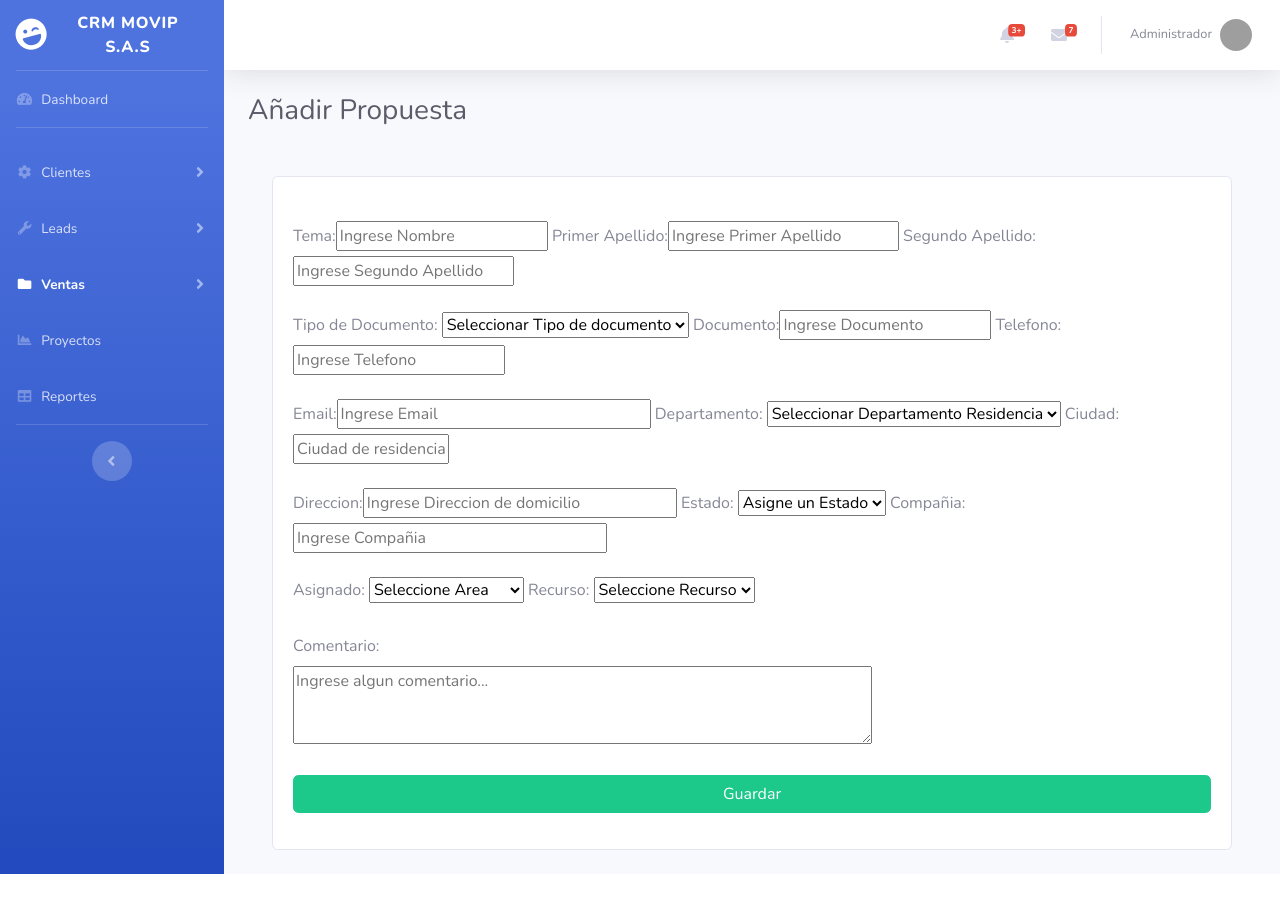
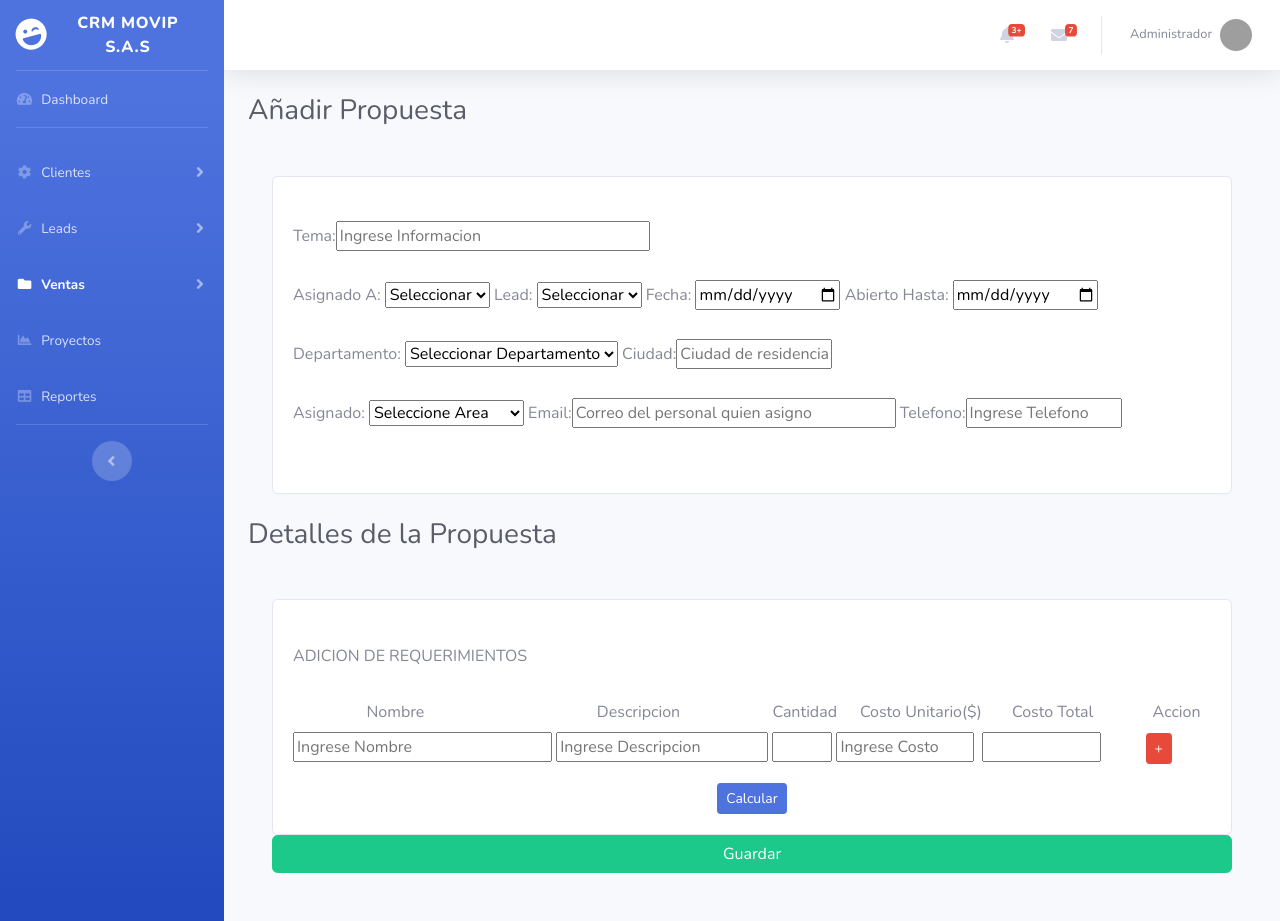
Before and after one commit to jsebastianrincon/ModuloCRM_ProyectoFinal, a PHP site: page /propuestas.php in a window 1280 px wide. Before the commit the page ends 874 px from the top, so only its background shows below. Run offline with PHP 8.4, Linux system fonts and the light colour scheme; a user stored in the database is signed in; some libraries are stand-ins or nearby versions; grey boxes are pictures that could not be loaded.

Commit message:
Adicion gestion de ventas-correccion en ventas

```diff
--- a/AñadirLead.php
+++ b/AñadirLead.php
@@ -114,6 +114,7 @@ $tipo_usuario = $_SESSION['tipo_usuario'];
             <div class="bg-white py-2 collapse-inner rounded">
 
               <a class="collapse-item" href="propuestas.php">Añadir Propuesta</a>
+              <a class="collapse-item" href="gestionaventas.php">Gestionar Ventas</a>
 
             </div>
           </div>
--- a/Gestionalead.php
+++ b/Gestionalead.php
@@ -115,6 +115,7 @@ $tipo_usuario = $_SESSION['tipo_usuario'];
             <div class="bg-white py-2 collapse-inner rounded">
 
               <a class="collapse-item" href="propuestas.php">Añadir Propuesta</a>
+              <a class="collapse-item" href="gestionaventas.php">Gestionar Ventas</a>
 
             </div>
           </div>
--- a/Historial.php
+++ b/Historial.php
@@ -117,7 +117,7 @@ $tipo_usuario = $_SESSION['tipo_usuario'];
             <div class="bg-white py-2 collapse-inner rounded">
 
               <a class="collapse-item" href="propuestas.php">Añadir Propuesta</a>
-
+              <a class="collapse-item" href="gestionaventas.php">Gestionar Ventas</a>
             </div>
           </div>
         </li>
--- a/principal.php
+++ b/principal.php
@@ -108,7 +108,7 @@ $tipo_usuario = $_SESSION['tipo_usuario'];
             <div class="bg-white py-2 collapse-inner rounded">
 
               <a class="collapse-item" href="propuestas.php">Añadir Propuesta</a>
-              <a class="collapse-item" href="login.html">Listar Ventas</a>
+              <a class="collapse-item" href="gestionaventas.php">Gestionar Ventas</a>
 
 
             </div>
--- a/propuestas.php
+++ b/propuestas.php
@@ -119,6 +119,7 @@ $tipo_usuario = $_SESSION['tipo_usuario'];
             <div class="bg-white py-2 collapse-inner rounded">
 
               <a class="collapse-item" href="propuestas.php">Añadir Propuestas</a>
+              <a class="collapse-item" href="gestionaventas.php">Gestionar Ventas</a>
 
 
             </div>
@@ -342,31 +343,34 @@ $tipo_usuario = $_SESSION['tipo_usuario'];
             <div class="container p-4">
               <div class="group">
                 <div class="card card-body">
-                  <form class="form-contact" action="RegistroLead.php" method='POST'>
+                  <form class="form-contact" action="RegistroPropuesta.php" method='POST'>
                     <div class="form-group" id="responsive-form">
 
                       <br>
-                      <label>Tema: </label><input type="text" size="20" name="nombre_lead" required placeholder="Ingrese Nombre ">
-                      <label>Primer Apellido: </label><input type="text" size="22" name="primer_apellido" placeholder="Ingrese Primer Apellido" required>
-                      <label>Segundo Apellido: </label><input type="text" size="21" name="segundo_apellido" placeholder="Ingrese Segundo Apellido" required>
+                      <label>Tema: </label><input type="text" size="31" name="tema" required placeholder="Ingrese Informacion ">
                       <br>
                       <br>
+                      <label>Asignado A: </label>
+                      <select name="asignado">
+                        <option type="text" size="50" value="Elegir" id="TA">Seleccionar</option>
+                        <option value="lead" id="lead">Lead</option>
+                        <option value="cliente" id="cliente">Cliente</option>
+                      </select>
+                      <label>Lead: </label>
+                      <select name="asignado">
+                        <option type="text" size="30" value="Elegir" id="TA">Seleccionar</option>
+                      </select>
 
-                      <label>Tipo de Documento: </label>
-                      <select name="tipodocumento">
-                        <option type="text" size="30" value="Elegir" id="TD">Seleccionar Tipo de documento</option>
-                        <option value="CC" id="CC">Cedula de Ciudadania</option>
-                        <option value="CE" id="CE">Cedula de Extranjeria</option>
-                        <option value="PA" id="PA">Pasaporte</option>
-                      </select> <label>Documento: </label><input type="text" size="20" name="documento" placeholder="Ingrese Documento" required>
-                      <label>Telefono: </label><input type="text" size="20" name="telefono" placeholder="Ingrese Telefono" required>
+                      <label>Fecha: </label>
+                      <input type="date" size="40" name="fecha_inicio" required>
+
+                      <label>Abierto Hasta: </label>
+                      <input type="date" size="40" name="fecha_final" required>
                       <br>
                       <br>
-                      <label>Email: </label><input type="mail" size="31" name="email" placeholder="Ingrese Email" required>
-
                       <label>Departamento: </label>
                       <select name="departamento">
-                        <option type="text" size="25" value="Elegir" id="AF">Seleccionar Departamento Residencia</option>
+                        <option type="text" size="25" value="Elegir" id="AF">Seleccionar Departamento </option>
                         <option value="Amazonas" id="AZ<">Amazonas</option>
                         <option value="Antioquia" id="AN">Antioquia</option>
                         <option value="Arauca" id="AR">Arauca</option>
@@ -399,51 +403,73 @@ $tipo_usuario = $_SESSION['tipo_usuario'];
                       <label>Ciudad: </label><input type="text" size="14" name="ciudad" placeholder="Ciudad de residencia" required>
                       <br>
                       <br>
-                      <label>Direccion: </label><input type="text" size="31" name="direccion" placeholder="Ingrese Direccion de domicilio" required>
-                      <label>Estado: </label>
-                      <select name="estado">
-                        <option value="Seleccione Estado">Asigne un Estado</option>
-                        <option value="Nuevo" id="NV">Nuevo</option>
-                        <option value="Cliente" id="CL">Cliente</option>
-
-
-                      </select>
-
-                      <label>Compañia: </label><input type="text" size="31" name="compañia" placeholder="Ingrese Compañia" required>
-                      <br>
-                      <br>
                       <label>Asignado: </label>
                       <select name="asignado">
                         <option value="Asignado por">Seleccione Area</option>
                         <option value="Area Comercial" id="ArC">Area Comercial</option>
                         <option value="Area Marketing" id="ArM">Area de Marketing</option>
                       </select>
-                      <label>Recurso: </label>
-                      <select name="recurso">
-                        <option value="Asignado por">Seleccione Recurso</option>
-                        <option value="Facebook" id="F">Facebook</option>
-                        <option value="Google" id="G">Google</option>
-                        <option value="Twitter" id="T">Twitter</option>
-                        <option value="Anuncio" id="A">Anuncio</option>
-
-                      </select>
+                      <label>Email: </label><input type="text" size="32" name="email" placeholder="Correo del personal quien asigno" required>
+                      <label>Telefono: </label><input type="text" size="14" name="telefono" placeholder="Ingrese Telefono" required>
                       <br>
                       <br>
-                      <label>Comentario: </label><br><textarea name="comentario" rows="3" cols="60" placeholder="Ingrese algun comentario..." required></textarea>
-                      <br>
-                      <br>
-                      <input type="submit" class="btn btn-success btn-block" name="submit" value="Guardar">
-
-          </fieldset>
 
 
 
+          </fieldset>
+        </div>
+        <!-- Begin Page Content -->
+        <div class="container-fluid">
 
+          <!-- Titulo Gestion de leads -->
+          <div class="d-sm-flex align-items-center justify-content-between mb-4">
+            <h1 class="h3 mb-0 text-gray-800">Detalles de la Propuesta</h1>
+          </div>
+          <!-- Formulario para Adicion de leads -->
+          <fieldset>
+            <div class="container p-4">
+              <div class="group">
+                <div class="card card-body">
+                  <div class="form-group" id="responsive-form">
+                    <br>
+                    <label>ADICION DE REQUERIMIENTOS </label>
+                    <br>
+                    <br>
+                    <th>
+                      <label style="visibility:hidden">...................</label>
+                      <label>Nombre </label>
+
+                      <label style="visibility: hidden">.............................................
+                      </label>
+                      <label>Descripcion</label>
+                      <label style="visibility: hidden">.......................
+                      </label>
+                      <label>Cantidad</label>
+                      <label style="visibility: hidden">....
+                      </label>
+                      <label>Costo Unitario($)</label>
+                      <label style="visibility: hidden">...... </label>
+                      <label>Costo Total</label>
+                      <label style="visibility:hidden">..............</label>
+                      <label>Accion</label>
+                    </th>
+                    <br>
+                    <input name="nombre" placeholder="Ingrese Nombre" size="25" required>
+                    <input name="descripcion" rows="1" cols="30" placeholder="Ingrese Descripcion" required></textarea>
+                    <input type="number" name="cantidad" required min="1" max="10" size="7">
+                    <input name="costo" placeholder="Ingrese Costo" size="12" required><label style="visibility: hidden">.</label>
+                    <input name="costototal" size="10" required><label style="visibility: hidden">...........</label>
+                    <a href=''><button type='button' class='btn btn-sm btn-danger'>+</button></a>
+                    <br>
 
                   </div>
+                  <center><a href=''><button type='button' class='btn btn-sm btn-primary'>Calcular</button></a></center>
                 </div>
+                <input type="submit" class="btn btn-success btn-block" name="submit" value="Guardar">
               </div> <!-- /.container-fluid -->
-
+              <div>
+                <br>
+              </div>
             </div>
             <!-- End of Main Content -->
 
--- a/reuniones.php
+++ b/reuniones.php
@@ -116,6 +116,7 @@ $tipo_usuario = $_SESSION['tipo_usuario'];
             <div class="bg-white py-2 collapse-inner rounded">
 
               <a class="collapse-item" href="propuestas.php">Añadir Propuesta</a>
+              <a class="collapse-item" href="gestionaventas.php">Gestionar Ventas</a>
 
             </div>
           </div>
```
Lines whose indentation alone changed are shown as unchanged.
